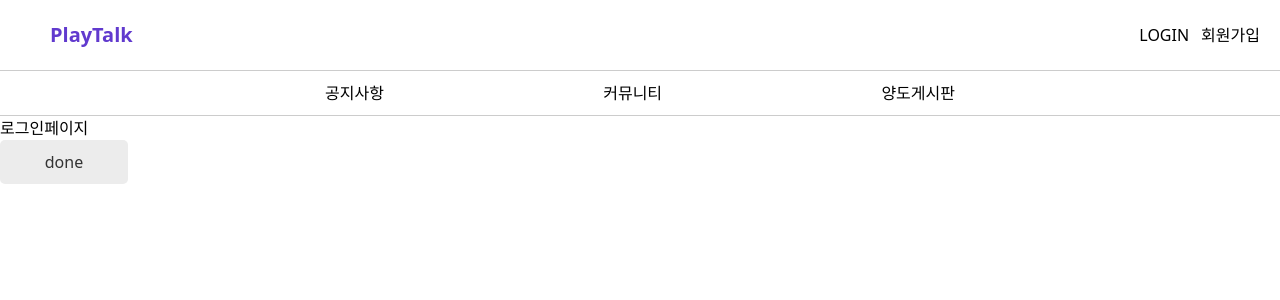
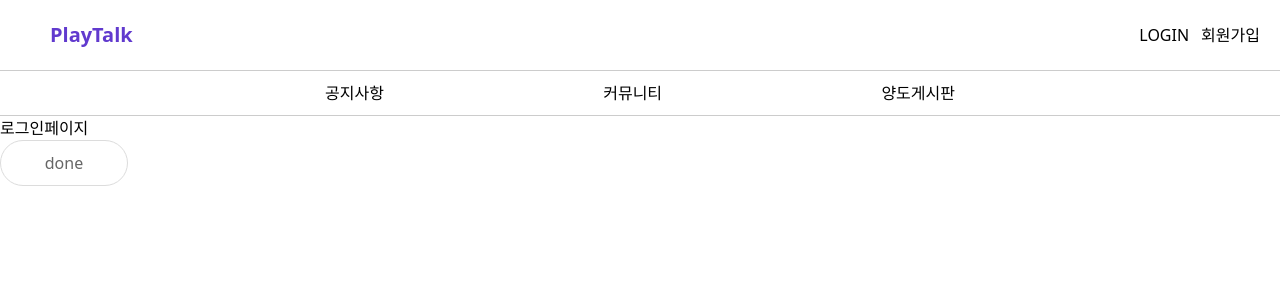
Before and after one commit to PLAYTALKAPP/playtalk_frontend, a Next.js app: page /login in a window 1280 px wide. Shown: the top 300 px of the page. Built offline with nearby package versions, Linux system fonts and the light colour scheme; some icons are missing.

Commit message:
버튼 수정 comm수정

```diff
--- a/src/components/atom/Button.tsx
+++ b/src/components/atom/Button.tsx
@@ -1,49 +1,63 @@
-const commonButtonStyle = {
-	border: "none",
-	borderRadius: "5px",
-	padding: "10px",
-	cursor: "pointer"
-}
+import styled from "styled-components";
+/*
+  done : 등록, 로그인, 파일첨부 등의 버튼
+  cancel : 취소 , 삭제 버튼 (+이메일 인증등의 중요 인증확인 버튼)
+  default : 그 외 버튼
+ */
 const styles = {
   done: {
-    color: "#333",
-    border: "1px solid #613ace",
-		backgroundColor: "#fff"
-  },
-  regist: {
     backgroundColor: "#613ace",
-    color: "#ececec",
+    color: "#fff",
     border: "none",
   },
   cancel: {
-    backgroundColor: "red",
+    backgroundColor: "#E0475B",
     color: "#fff",
     border: "none",
   },
   default: {
-    backgroundColor: "#ececec",
-    color: "#333",
-    border: "none",
+    backgroundColor: "#fff",
+    color: "#666",
+    border: "1px solid #DCDCDC",
   },
 };
+
+const hoverColors = {
+    done: "#9376E6",
+    cancel: "#EC7181",
+    default: "#F6F5FF"
+}
+
+type HoverColors = typeof hoverColors;
+
+const StyledButton = styled.button<{ variant?: keyof HoverColors }>`
+  border-radius: 25px;
+  padding: 10px;
+  cursor: pointer;
+  background-color: ${({ variant }) => styles[variant||"default"].backgroundColor};
+  color: ${({ variant }) => styles[variant||"default"].color};
+  border:${({ variant }) => styles[variant||"default"].border};
+  &:hover {
+    background-color: ${({ variant }) => hoverColors[variant || "default"]};
+  }`
+;
+
 
 type ButtonProps = {
   text: string;
   size?: string;
   variant?: keyof typeof styles; // styles 객체의 key 를 타입으로 갖는다. // done | regist | cancel | default
-  routing?: () => void;
+  onClick?: () => void;
 };
 
-const Button = ({ text, size, variant = "default", routing }: ButtonProps) => {
+const Button = ({ text, size, variant = "default", onClick }: ButtonProps) => {
     const buttonClassName = `${size}`
     // tailwind 버튼사이즈
     // w-20 // w-40
     // 50% : w-2/4  // 40% : w-2/5
   return (
     <div>
-      <button className={buttonClassName} style={{ ...commonButtonStyle, ...styles[variant] }} onClick={routing}>
-        {text}
-      </button>
+       <StyledButton variant={variant} className={buttonClassName} onClick={onClick}>{text}</StyledButton>
     </div>
   );
 };
--- a/src/pages/_app.tsx
+++ b/src/pages/_app.tsx
@@ -1,5 +1,6 @@
 import "tailwindcss/tailwind.css"; // 이것만 추가해주면됨 (create next app 으로 tailwind.css 적용한 경우)
 import '@/styles/globals.css'
+import '@/styles/index.css'
 import type { AppProps } from 'next/app'
 import HeaderNav from "@/components/template/HeaderNavBar";
 
--- a/src/pages/comm/index.tsx
+++ b/src/pages/comm/index.tsx
@@ -1,9 +1,59 @@
-const CommPage = () =>{
-  return(
-    <>
-    <h2>커뮤니티페이지입니다.</h2>
-    </>
-  )
+import { useEffect, useState } from "react";
+import axios from "axios";
+import Button from "@/components/atom/Button";
+
+interface Community {
+  commId: number;
+  title: string;
+  content: string;
+  viewCount: number;
+  postTime : number;
+  category : string;
+  //UserDto(글을 쓴 유저정보)
+  //댓글정보
+  //글이미지정보
 }
 
+
+const CommPage: React.FC = () => {
+  const [comm, setComm] = useState<Community[]>([]);
+  console.log("확인")
+
+  useEffect(() => {
+    const fetchData = async () => {
+      try {
+        const response = await axios.get<Community[]>("/comm/list");
+        // 백엔드 주소 및 엔드포인트로 수정
+        setComm(response.data);
+      } catch (error) {
+        console.error("Error fetching data:", error);
+				// 에러 객체의 상세 정보를 출력
+				if (axios.isAxiosError(error)) {
+					console.error("AxiosError details:", error.response);
+				}
+      }
+
+
+    };
+
+    fetchData();
+  }, []);
+
+  return (
+    <div>
+      <h1>User List</h1>
+      <ul>
+        {comm.map((board) => (
+          <li key={board.commId}>
+            {board.postTime} - {board.viewCount}
+
+          </li>
+        ))}
+      </ul>
+      <Button text={"삭제"} variant={"default"} size={"w-20"}/>
+    </div>
+  );
+};
+
+
  export default CommPage;
```
Also changed, not shown: src/components/comm/CommEditor.tsx (added), src/components/comm/CommItem.tsx (added), src/styles/index.css (added). Lines whose indentation alone changed are shown as unchanged.
